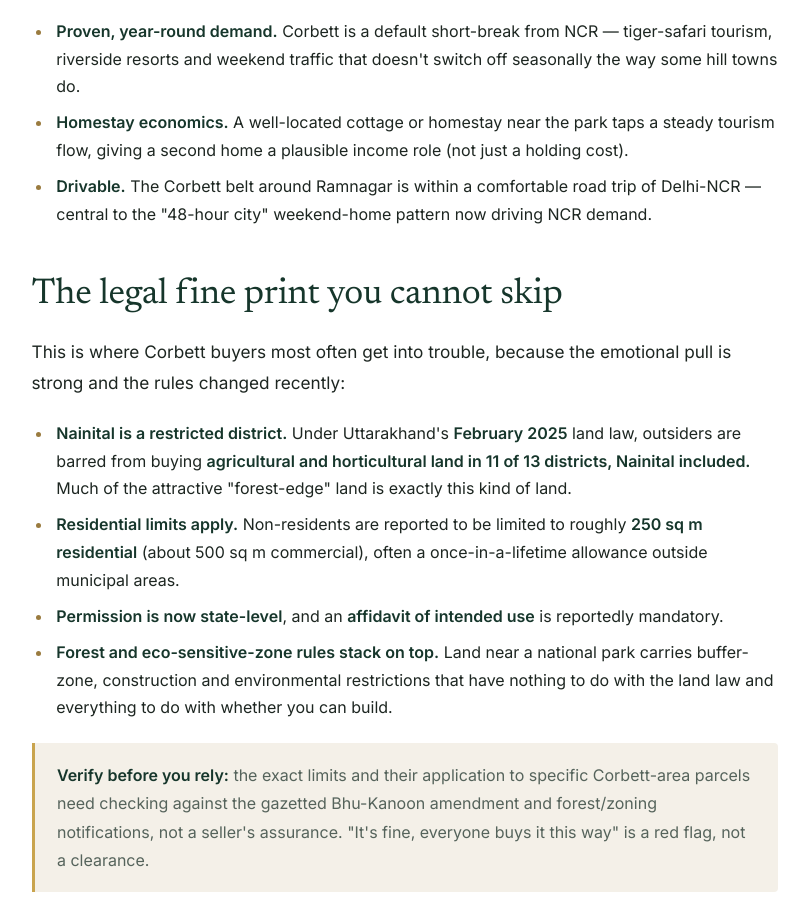
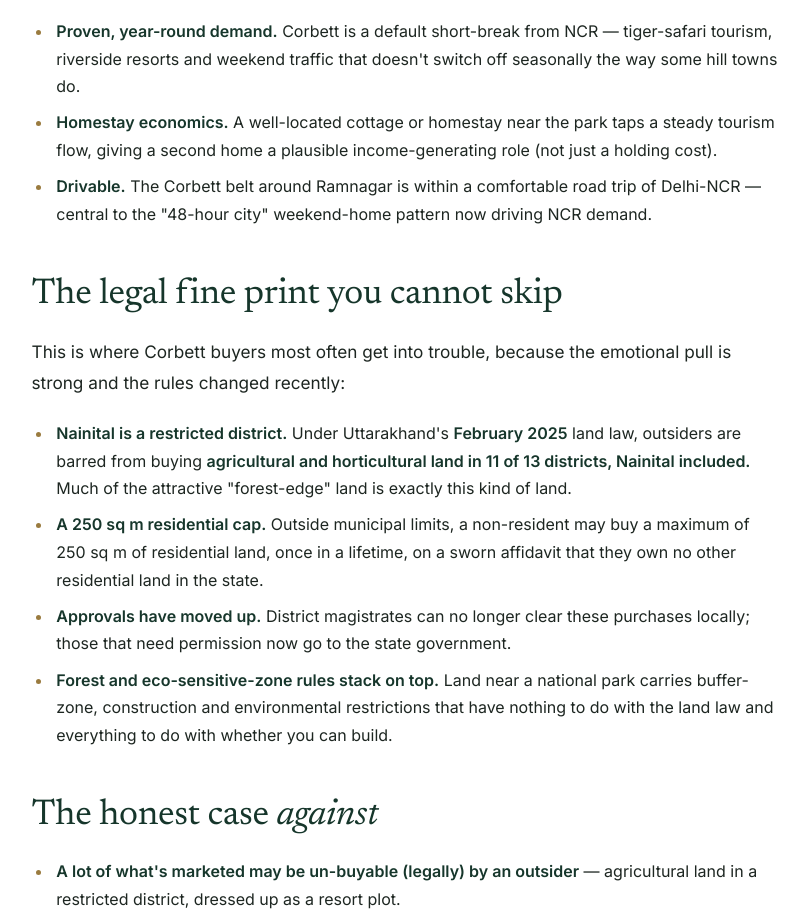
Before and after one commit to StrategyVerse/bhu-rise, a plain HTML site: page land-near-jim-corbett.html in a window 1280 px wide. Shown: the part 2357-3276 px from the top of the page, without its empty margins (235-1044 px from the left). Drawn offline with Linux system fonts and the light colour scheme.

Commit message:
Corbett: confident land-law copy; income-generating; drop verify callout
Replace hedged phrasing with confirmed 2025 Uttarakhand land-law facts (250
sq m once-in-a-lifetime residential cap on affidavit; DM approval removed;
drop unverified 500 sq m and "reportedly"), change homestay to "income-
generating role", remove the verify callout, and sync the lead FAQ + schema.

Co-Authored-By: Claude Opus 4.8 <noreply@anthropic.com>

```diff
--- a/land-near-jim-corbett.html
+++ b/land-near-jim-corbett.html
@@ -59,7 +59,7 @@
   "@context": "https://schema.org",
   "@type": "FAQPage",
   "mainEntity": [
-    {"@type":"Question","name":"Can an outsider buy land near Jim Corbett?","acceptedAnswer":{"@type":"Answer","text":"It is restricted. Nainital district falls under Uttarakhand's 2025 land law, which bars outsiders from buying agricultural/horticultural land in 11 of 13 districts. A non-resident may still buy a limited-size residential plot — verify the specific parcel's land class and the current rules before committing."}},
+    {"@type":"Question","name":"Can an outsider buy land near Jim Corbett?","acceptedAnswer":{"@type":"Answer","text":"It's restricted, not closed. Nainital — the Corbett belt — is one of the 11 Uttarakhand districts where outsiders cannot buy agricultural or horticultural land under the 2025 law. A non-resident can still buy up to 250 sq m of residential land once, outside municipal limits, on the required affidavit; the deciding factor is the specific parcel's land class."}},
     {"@type":"Question","name":"How much does land near Jim Corbett cost?","acceptedAnswer":{"@type":"Answer","text":"Prices vary widely by proximity to the park, access and land class, and most quoted figures come from sellers. Verify against registered transactions for comparable, legally buildable plots rather than brochure rates."}},
     {"@type":"Question","name":"Can I build a homestay on a plot near Corbett?","acceptedAnswer":{"@type":"Answer","text":"Possibly, but it requires more than owning the land: forest buffer and eco-sensitive-zone rules affect buildability, and operating a homestay is a commercial activity needing its own permissions and licensing. Confirm all three — ownership, buildability, operation — before buying."}},
     {"@type":"Question","name":"Is land near Jim Corbett a good investment?","acceptedAnswer":{"@type":"Answer","text":"For a Delhi-NCR buyer wanting a weekend home with homestay potential, a legally clean, buildable plot can be attractive given Corbett's steady tourism. The risk is paying for land you can't legally hold or build on — so diligence, not location, decides the outcome."}}
@@ -121,7 +121,7 @@
       <h2>Why Corbett works for a Delhi buyer</h2>
       <ul>
         <li><strong>Proven, year-round demand.</strong> Corbett is a default short-break from NCR — tiger-safari tourism, riverside resorts and weekend traffic that doesn't switch off seasonally the way some hill towns do.</li>
-        <li><strong>Homestay economics.</strong> A well-located cottage or homestay near the park taps a steady tourism flow, giving a second home a plausible income role (not just a holding cost).</li>
+        <li><strong>Homestay economics.</strong> A well-located cottage or homestay near the park taps a steady tourism flow, giving a second home a plausible income-generating role (not just a holding cost).</li>
         <li><strong>Drivable.</strong> The Corbett belt around Ramnagar is within a comfortable road trip of Delhi-NCR — central to the "48-hour city" weekend-home pattern now driving NCR demand.</li>
       </ul>
 
@@ -129,12 +129,10 @@
       <p>This is where Corbett buyers most often get into trouble, because the emotional pull is strong and the rules changed recently:</p>
       <ul>
         <li><strong>Nainital is a restricted district.</strong> Under Uttarakhand's <strong>February 2025</strong> land law, outsiders are barred from buying <strong>agricultural and horticultural land in 11 of 13 districts, Nainital included.</strong> Much of the attractive "forest-edge" land is exactly this kind of land.</li>
-        <li><strong>Residential limits apply.</strong> Non-residents are reported to be limited to roughly <strong>250 sq m residential</strong> (about 500 sq m commercial), often a once-in-a-lifetime allowance outside municipal areas.</li>
-        <li><strong>Permission is now state-level</strong>, and an <strong>affidavit of intended use</strong> is reportedly mandatory.</li>
+        <li><strong>A 250 sq m residential cap.</strong> Outside municipal limits, a non-resident may buy a maximum of 250 sq m of residential land, once in a lifetime, on a sworn affidavit that they own no other residential land in the state.</li>
+        <li><strong>Approvals have moved up.</strong> District magistrates can no longer clear these purchases locally; those that need permission now go to the state government.</li>
         <li><strong>Forest and eco-sensitive-zone rules stack on top.</strong> Land near a national park carries buffer-zone, construction and environmental restrictions that have nothing to do with the land law and everything to do with whether you can build.</li>
       </ul>
-      <p class="callout"><strong>Verify before you rely:</strong> the exact limits and their application to specific Corbett-area parcels need checking against the gazetted Bhu-Kanoon amendment and forest/zoning notifications, not a seller's assurance. "It's fine, everyone buys it this way" is a red flag, not a clearance.</p>
-
       <h2>The honest case <em>against</em></h2>
       <ul>
         <li><strong>A lot of what's marketed may be un-buyable (legally) by an outsider</strong> — agricultural land in a restricted district, dressed up as a resort plot.</li>
@@ -156,7 +154,7 @@
 
       <h2>Frequently asked questions</h2>
       <div class="faq">
-        <div class="faq__q"><h3>Can an outsider buy land near Jim Corbett?</h3><p>It is restricted. Nainital district falls under Uttarakhand's 2025 land law, which bars outsiders from buying agricultural/horticultural land in 11 of 13 districts. A non-resident may still buy a limited-size residential plot — verify the specific parcel's land class and the current rules before committing.</p></div>
+        <div class="faq__q"><h3>Can an outsider buy land near Jim Corbett?</h3><p>It's restricted, not closed. Nainital — the Corbett belt — is one of the 11 Uttarakhand districts where outsiders cannot buy agricultural or horticultural land under the 2025 law. A non-resident can still buy up to 250 sq m of residential land once, outside municipal limits, on the required affidavit; the deciding factor is the specific parcel's land class.</p></div>
         <div class="faq__q"><h3>How much does land near Jim Corbett cost?</h3><p>Prices vary widely by proximity to the park, access and land class, and most quoted figures come from sellers. Verify against registered transactions for comparable, legally buildable plots rather than brochure rates.</p></div>
         <div class="faq__q"><h3>Can I build a homestay on a plot near Corbett?</h3><p>Possibly, but it requires more than owning the land: forest buffer and eco-sensitive-zone rules affect buildability, and operating a homestay is a commercial activity needing its own permissions and licensing. Confirm all three — ownership, buildability, operation — before buying.</p></div>
         <div class="faq__q"><h3>Is land near Jim Corbett a good investment?</h3><p>For a Delhi-NCR buyer wanting a weekend home with homestay potential, a <em>legally clean, buildable</em> plot can be attractive given Corbett's steady tourism. The risk is paying for land you can't legally hold or build on — so diligence, not location, decides the outcome.</p></div>
```
